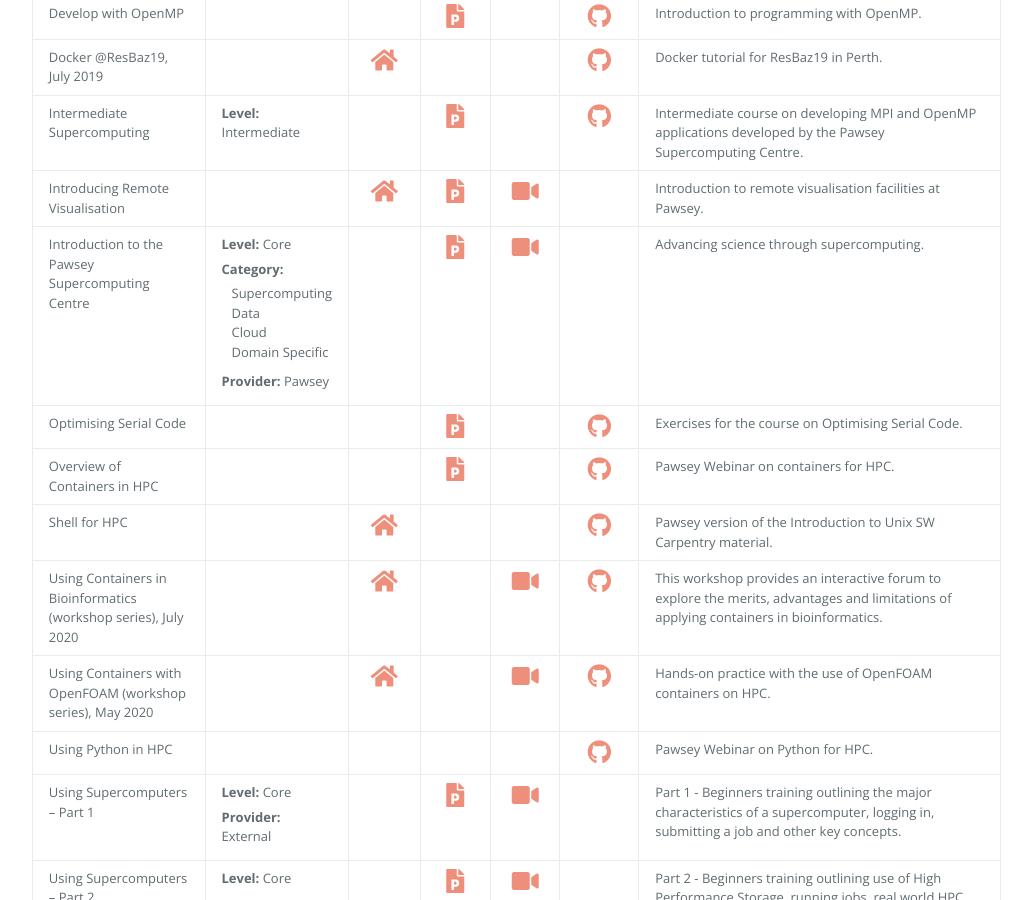
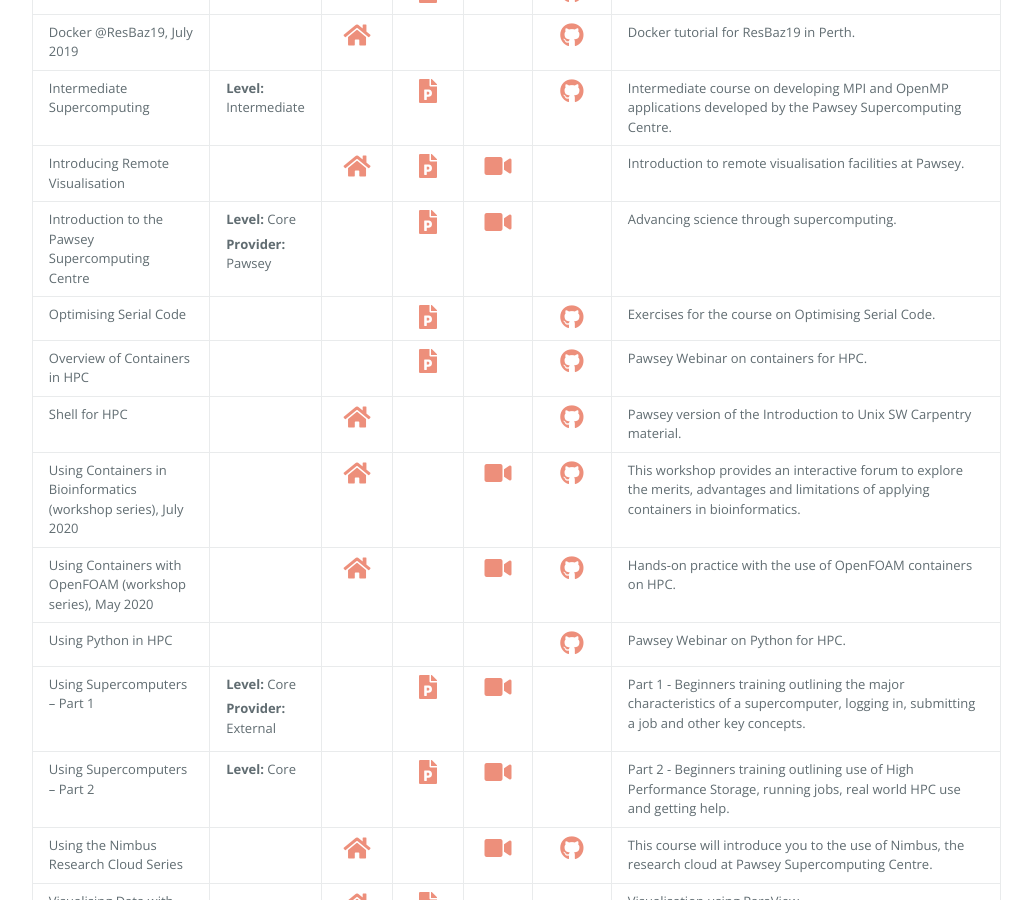
Before and after one commit to ratkinson0405/ratkinson0405.github.io, a Jekyll site: the page built from training.md, in a window 1280 px wide and 900 px high, scrolled down 863 px. Shown: the whole window, without its empty margins (173-1205 px from the left). Built offline with Jekyll 4.4.1, drawn with Linux system fonts in a browser that asks for light colours; our own code applies the rules of GitHub Pages for plain Markdown files; the repository's description, which GitHub fills in, is left out; part of the change alters nothing that is shown.

Commit message:
Update links.yml

```diff
--- a/_data/links.yml
+++ b/_data/links.yml
@@ -3,7 +3,7 @@ tableData:
   description: Advancing science through supercomputing.
   pageName: training.md
   level: Core
-  category:
+  topic:
     - name: Supercomputing
     - name: Data
     - name: Cloud
@@ -15,6 +15,8 @@ tableData:
   description: Part 1 - Beginners training outlining the major characteristics of a supercomputer, logging in, submitting a job and other key concepts.
   pageName: training.md
   level: Core
+  topic:
+    - name: Supercomputing
   provider: External
   ppt: https://support.pawsey.org.au/documentation/download/attachments/2162899/UsingSupercomputersPart1V01.pdf?api=v2
   vid: https://www.youtube.com/watch?v=5myCBDNn5is&list=PLmu61dgAX-aZfevU9ZmtQ13bbOeF1GY5u&index=3
```
